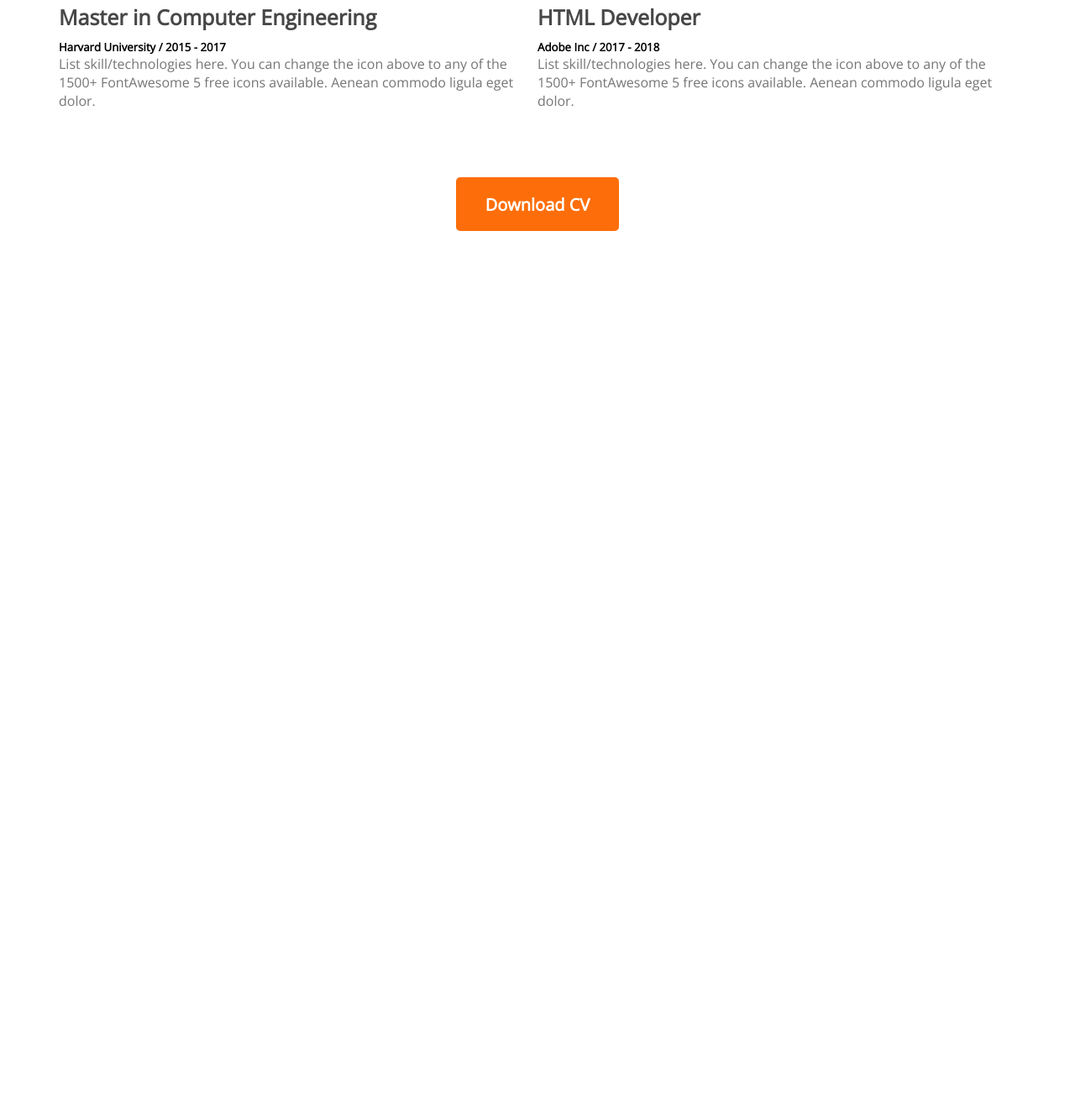
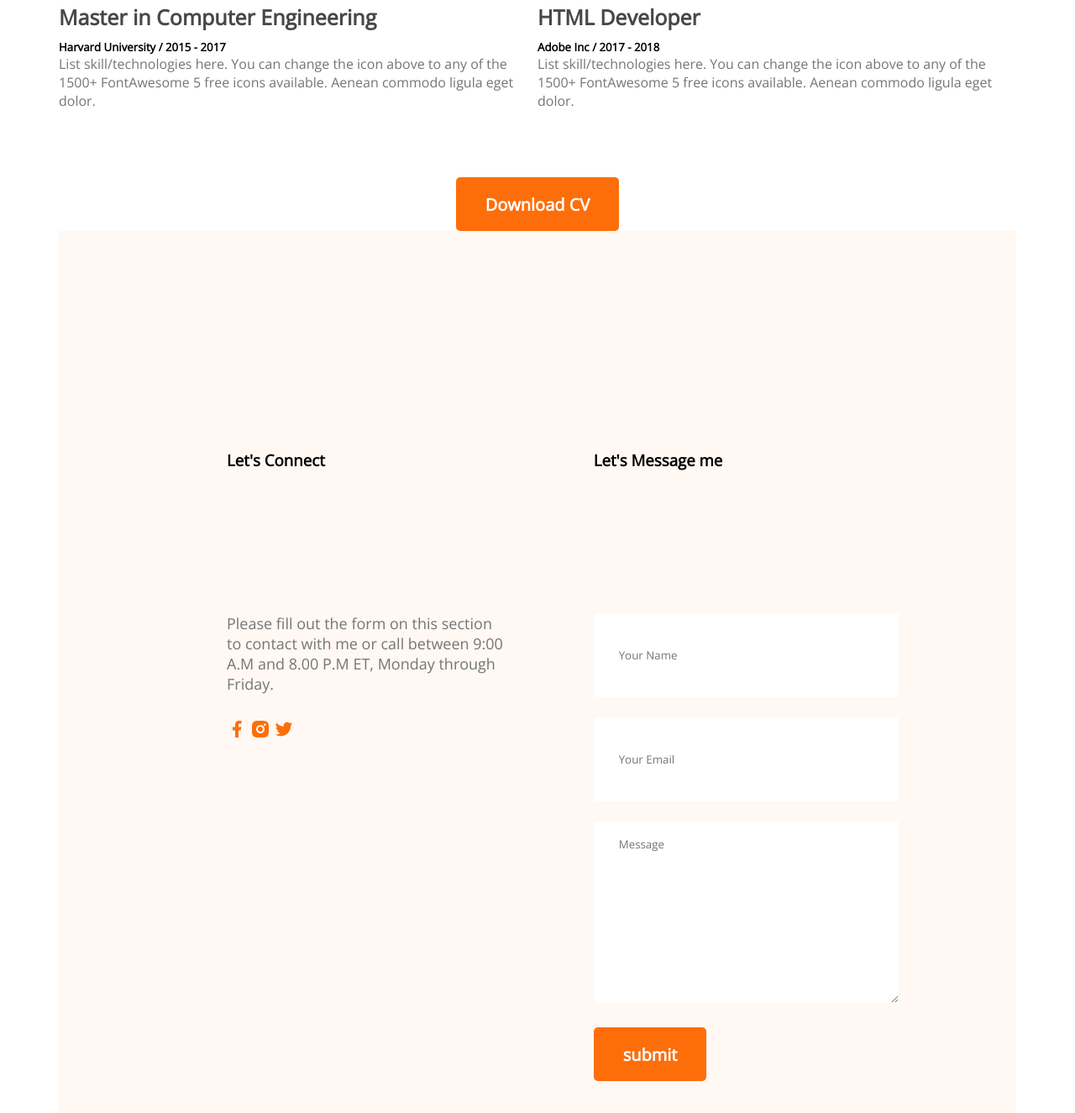
Before and after one commit to fariarahman93/developer-portfolio, a plain HTML site: page index.html in a window 1280 px wide. Shown: the part 3191-4516 px from the top of the page at 84% size. Before the commit the page ends 3466 px from the top, so only its background shows below. Drawn offline with nearby package versions, Linux system fonts and the light colour scheme.

Commit message:
added new

```diff
--- a/index.html
+++ b/index.html
@@ -136,6 +136,31 @@
             <button class="btn-primary">Download CV</button>
          </div>
         </section>
+        <section class="contact">
+            <div>
+         <h3 class="section-title">Let's Connect</h3>
+         <p class="section-description">Please fill out the form on this section to contact with me or call between 9:00 A.M and 8.00 P.M ET, Monday through Friday.</p>
+         <a href="">
+            <img src="images/icons/facebook.png" alt="">
+         </a>
+         <a href="">
+            <img src="images/icons/insta.png" alt="">
+         </a>
+         <a href="">
+            <img src="images/icons/twitter.png" alt="">
+         </a>
+            </div>
+            <div>
+         <h3  class="section-title">Let's Message me</h3>
+         <form action="">
+            <input type="text" name="" id="" placeholder="Your Name">
+            <input type="email" name="" id="" placeholder="Your Email">
+            <textarea name="" id="" cols="30" rows="10" placeholder="Message"></textarea>
+            <input class="btn-primary" type="submit" value="submit">
+         </form>
+            </div>
+
+        </section>
 
     </main>
     <footer>
--- a/styles/portfolio.css
+++ b/styles/portfolio.css
@@ -159,3 +159,26 @@ padding: 30px;
     text-align: center;
 
 }
+.contact .section-title{
+    text-align: left;
+}
+.contact{
+    display: flex;
+    gap: 100px;
+    background: #FFF8F3;
+    padding:130px 200px;
+}
+.contact input[type="text"], input[type="Email"], textarea{
+    margin-bottom: 24px;
+    width:100%;
+    border:0;
+    padding: 18px 30px;
+
+
+}
+input{
+    height:64px;
+}
+.contact a{
+    text-decoration: none;
+}
```
